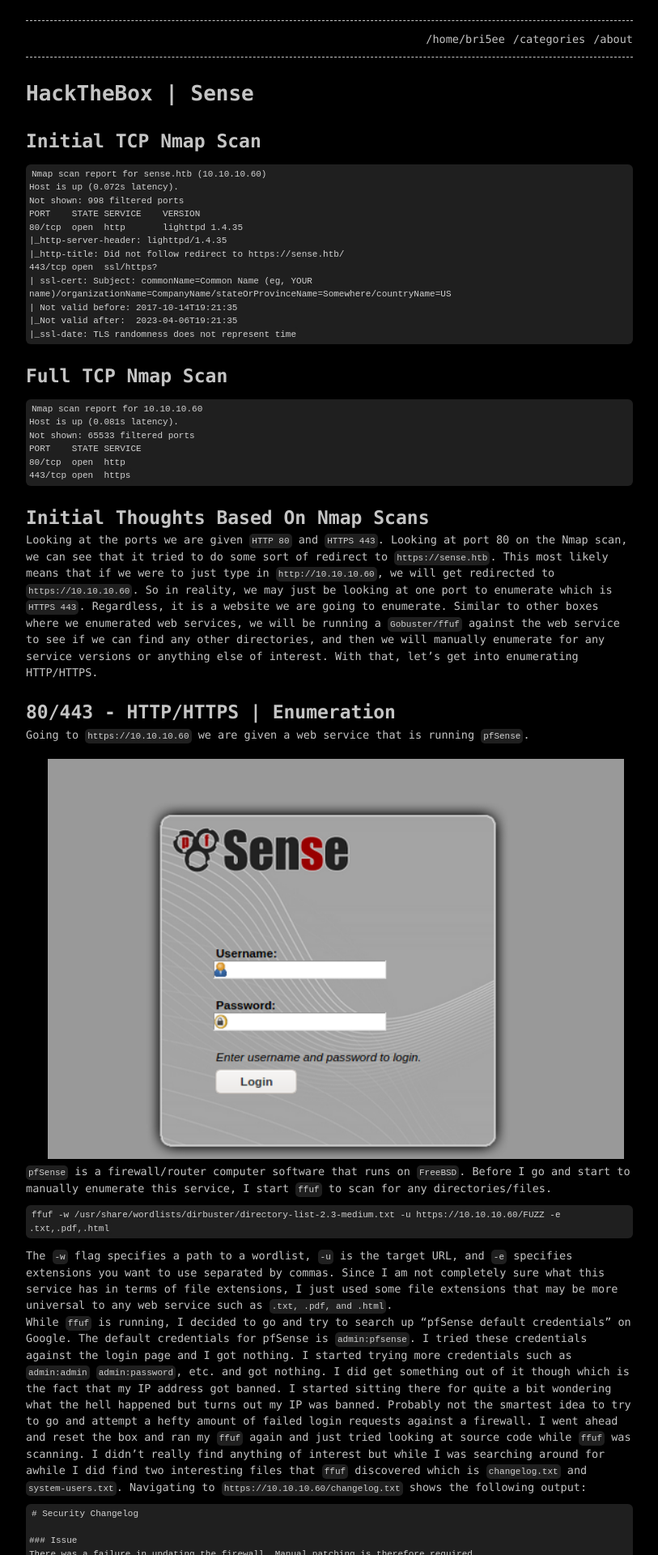
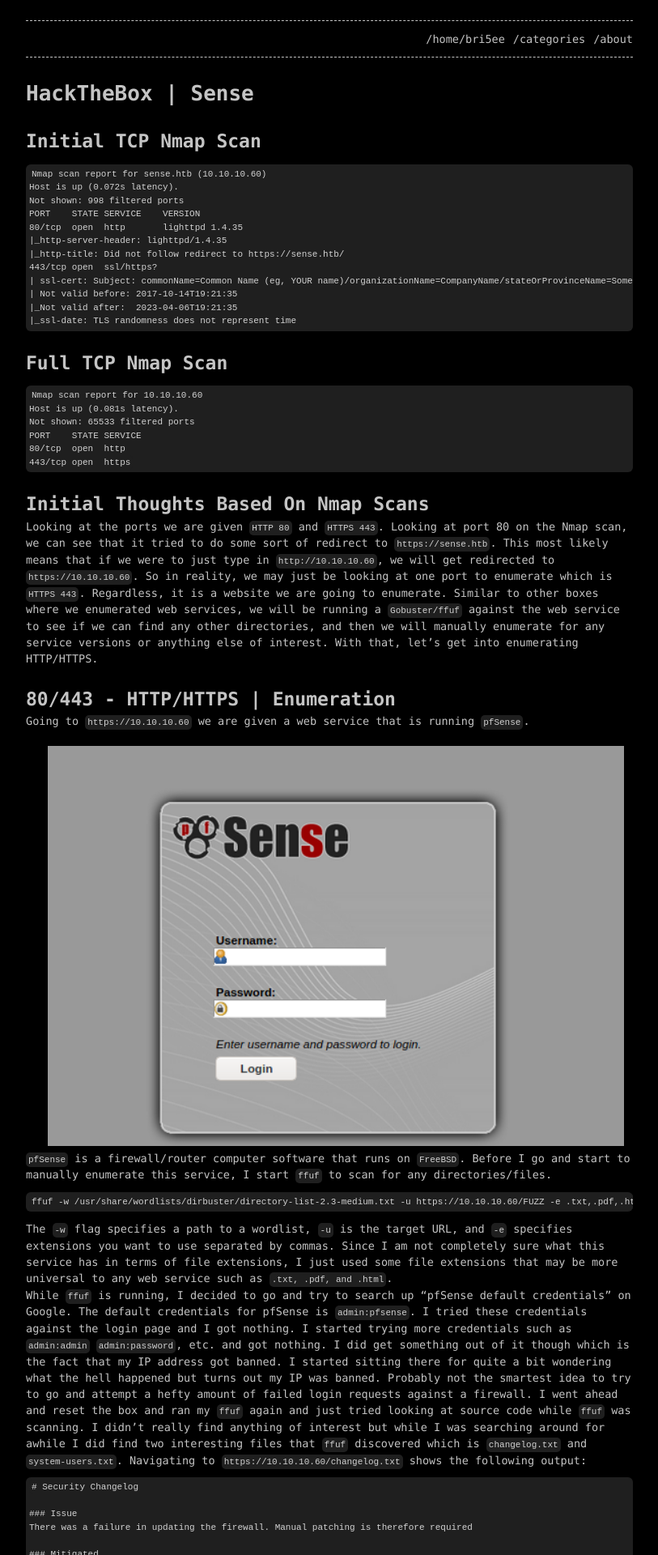
Before and after one commit to notbricey/brisee.github.io, a Jekyll site: the page built from _posts/2021-06-01-htb-sense.md, in a window 1280 px wide. Shown: the top 1920 px of the page at 81% size, without its empty margins (233-1046 px from the left). Built offline with Jekyll 4.4.1, drawn with Linux system fonts in a browser that asks for light colours.

Commit message:
Update base.scss

```diff
--- a/_sass/base.scss
+++ b/_sass/base.scss
@@ -103,7 +103,7 @@ textarea { vertical-align: top; }
 /**
  * Code and syntax highlighting
  */
-pre { background-color: #1f1f1f;  border: none; border-radius: 6px; padding: 4px;  overflow:auto;  font-size: 11px; color: rgba(255,255,255,0.8);  line-height: 1.0 !important; word-wrap: break-word;  word-break: break-word;  white-space: pre-wrap;}
+pre { background-color: #1f1f1f;  border: none; border-radius: 6px; padding: 4px;  overflow:auto;  font-size: 11px; color: rgba(255,255,255,0.8);  line-height: 1.0 !important; overflow-wrap: break-word;}
 .highlight .c { color: #999988; font-style: italic } /* Comment */
 /**.highlight .err { color: #a61717; background-color: #e3d2d2 } /* Error */
 .highlight .k { font-weight: bold } /* Keyword */
```
